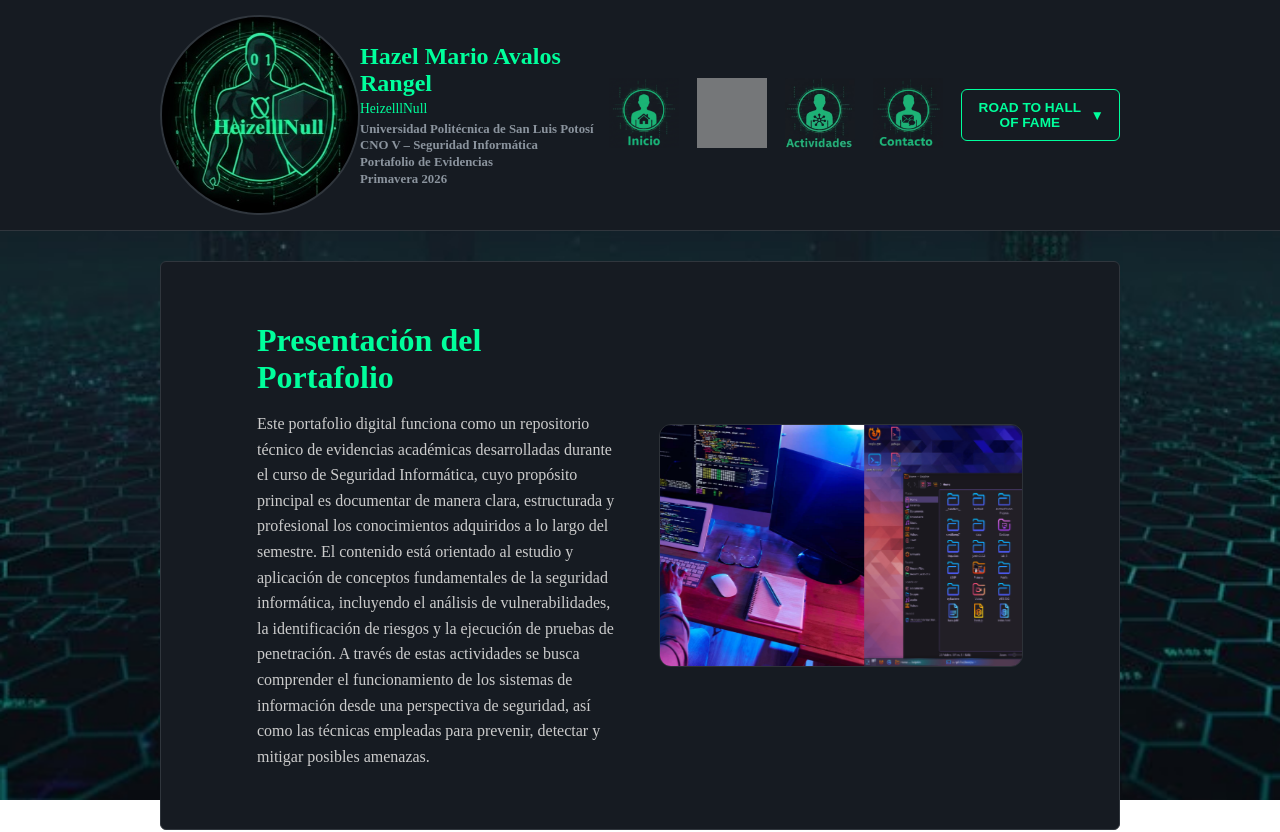
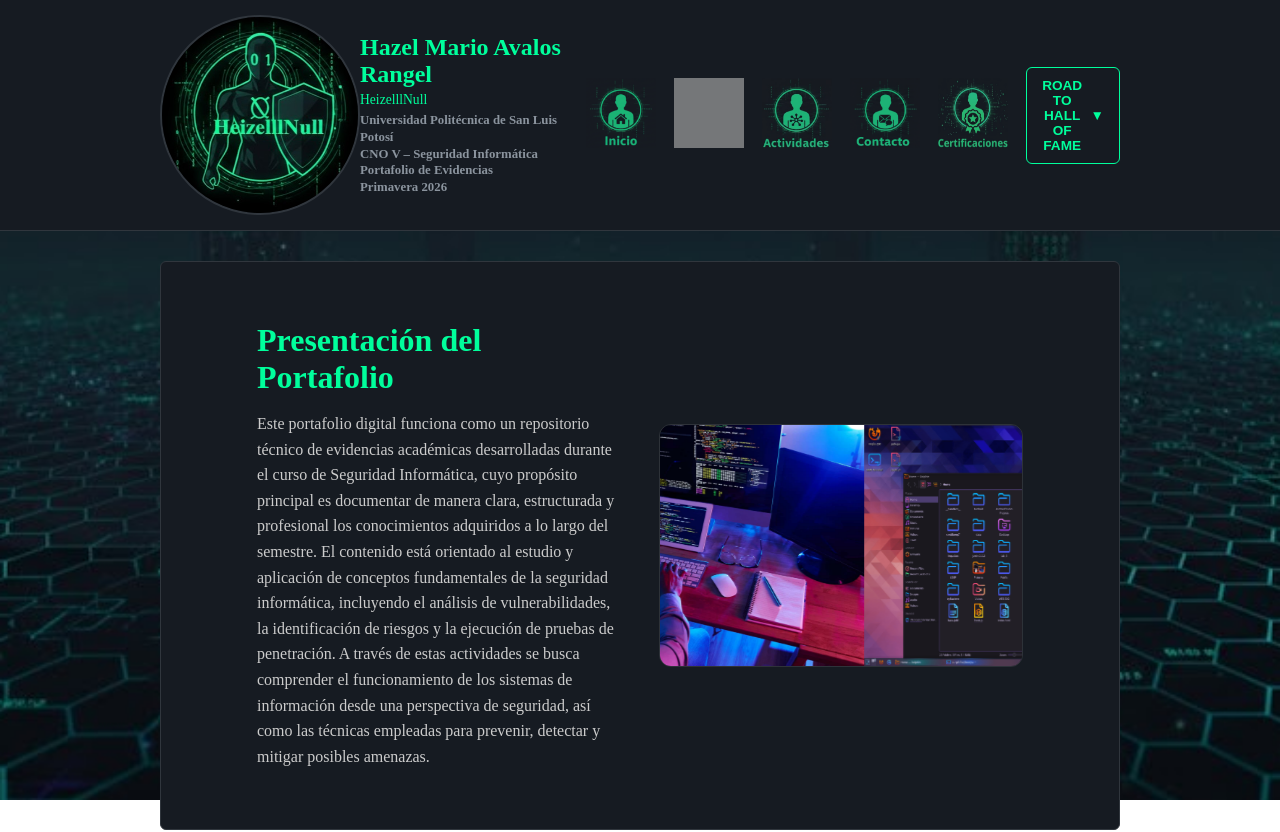
Before and after one commit to hazelmario6-hue/PortafolioSeguridadInformatica-181801, a plain HTML site: page index.html in a window 1280 px wide. Shown: the top 832 px of the page. Drawn offline with nearby package versions, Linux system fonts and the light colour scheme; grey boxes are pictures that could not be loaded.

Commit message:
Update index.html

```diff
--- a/index.html
+++ b/index.html
@@ -45,6 +45,11 @@
                 <a href="#contacto" title="Contacto">
                     <img src="Image/icons/Contacto.png" alt="Contacto">
                 </a>
+
+                <a href="certificaciones.html" title="Certificaciones">
+                    <img src="Image/icons/certificaciones.png" alt="Certificaciones">
+                </a>
+
                 <div class="dropdown">
                     <button class="dropbtn">ROAD TO HALL OF FAME <span>▼</span></button>
                     <div class="dropdown-content">
```
